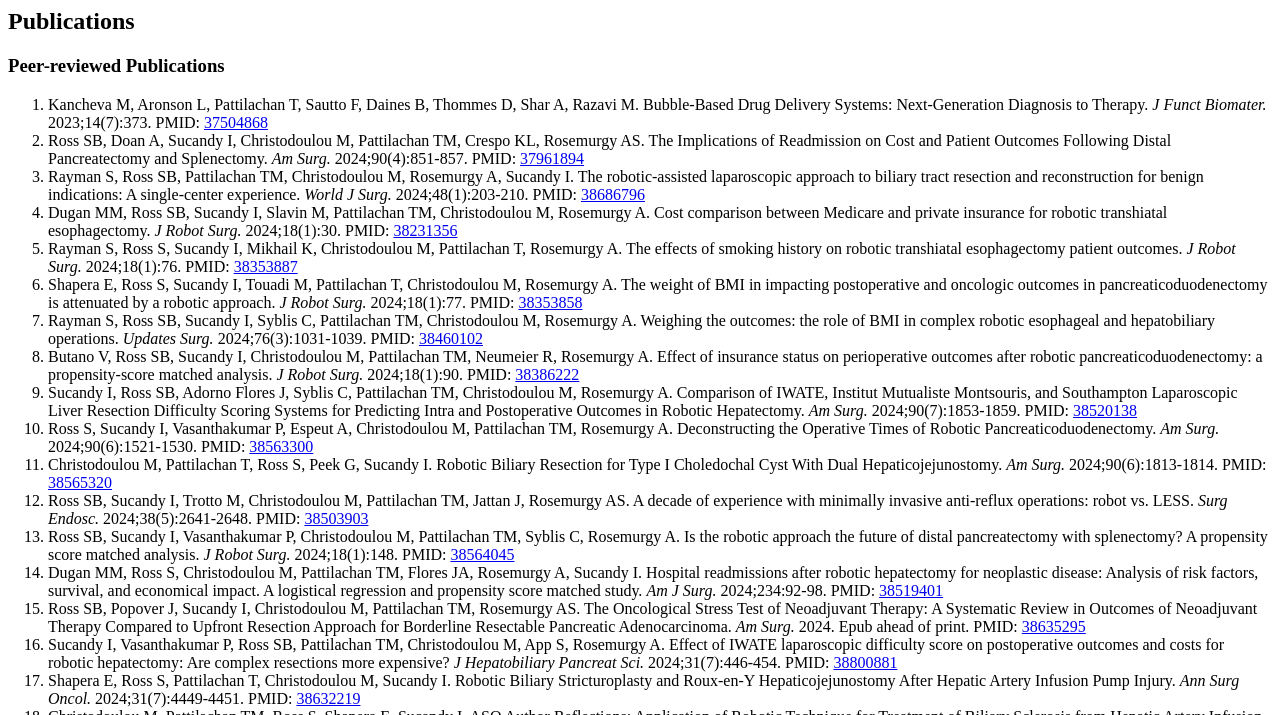
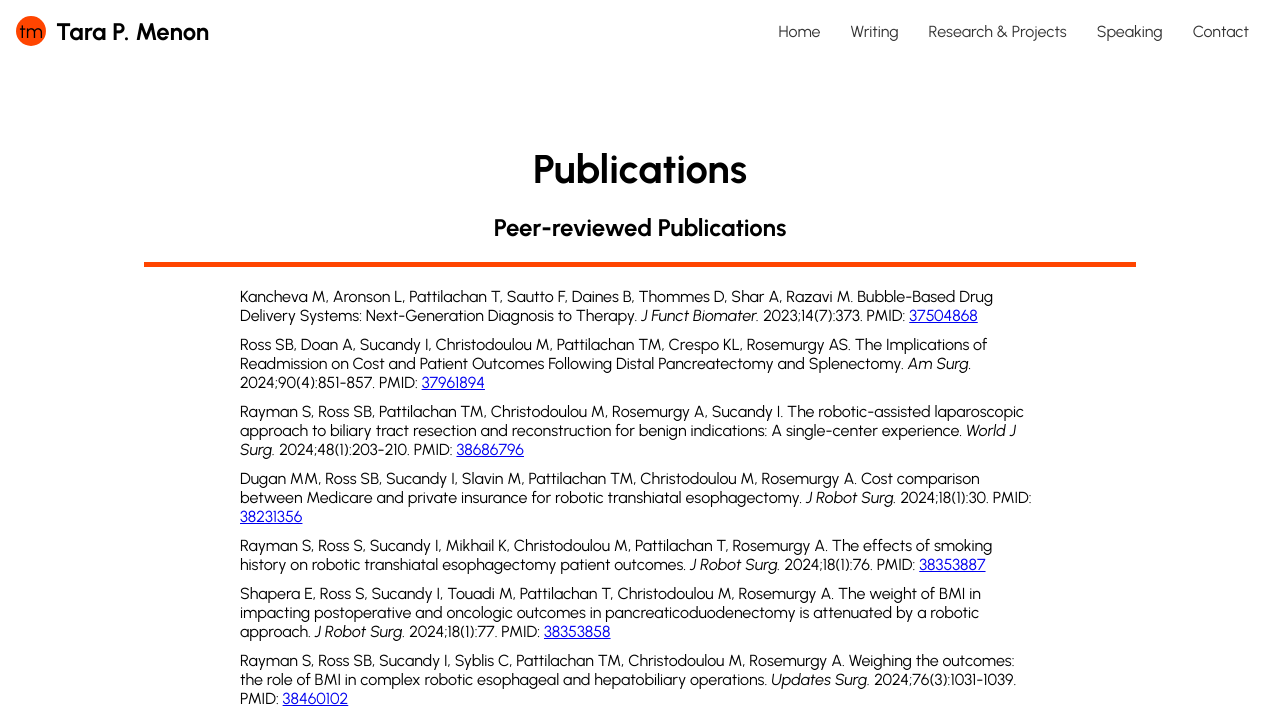
Before and after one commit to taramenon/taramenon.github.io, a plain HTML site: page publications.html in a window 1280 px wide. Shown: the top 715 px of the page. Drawn offline with Linux system fonts and the light colour scheme.

Commit message:
Update publications.html

```diff
--- a/publications.html
+++ b/publications.html
@@ -1,3 +1,32 @@
+<!DOCTYPE html>
+<html lang="en">
+<head>
+    <meta charset="UTF-8">
+    <meta name="viewport" content="width=device-width, initial-scale=1.0">
+    <title>Publications - Tara P. Menon</title>
+    <link rel="preconnect" href="https://fonts.googleapis.com">
+    <link rel="preconnect" href="https://fonts.gstatic.com" crossorigin>
+    <link href="https://fonts.googleapis.com/css2?family=Urbanist:ital,wght@0,100..900;1,100..900&display=swap" rel="stylesheet">
+    <link rel="stylesheet" href="styles.css">
+</head>
+<body>
+    <header>
+        <div class="branding">
+            <div class="trademark">tm</div>
+            <span class="name">Tara P. Menon</span>
+        </div>
+        <nav>
+            <ul>
+                <li><a href="index.html">Home</a></li>
+                <li><a href="writing.html">Writing</a></li>
+                <li><a href="research-projects.html">Research & Projects</a></li>
+                <li><a href="speaking.html">Speaking</a></li>
+                <li><a href="contact.html">Contact</a></li>
+            </ul>
+        </nav>
+    </header>
+    <main>
+
 <section id="publications">
   <h2>Publications</h2>
 
@@ -143,3 +172,15 @@
     <li>Surgical Desertification Index: A Novel System for Prioritizing Trauma System Investments Globally. Abstract &amp; Poster Presentation, IGSS, St. George’s, Grenada, 2025.</li>
   </ol>
 </section>
+</main>
+  <footer>
+      <p>Contact me at <a href="mailto:tarapattilachan@gmail.com">tarapattilachan@gmail.com</a></p>
+      <div class="social-media">
+          <a href="https://x.com/tmenon12" target="_blank"><img src="twitter-icon.png" alt="Twitter"></a>
+          <a href="https://www.instagram.com/taramenons/" target="_blank"><img src="instagram-icon.png" alt="Instagram"></a>
+          <a href="https://www.linkedin.com/in/tmenon/" target="_blank"><img src="linkedin-icon.png" alt="LinkedIn"></a>
+          <a href="https://scholar.google.com/citations?user=r0YZgu0AAAAJ&hl=en" target="_blank"><img src="google-scholar-icon.png" alt="Google Scholar"></a>
+      </div>
+  </footer>
+</body>
+</html>
```
